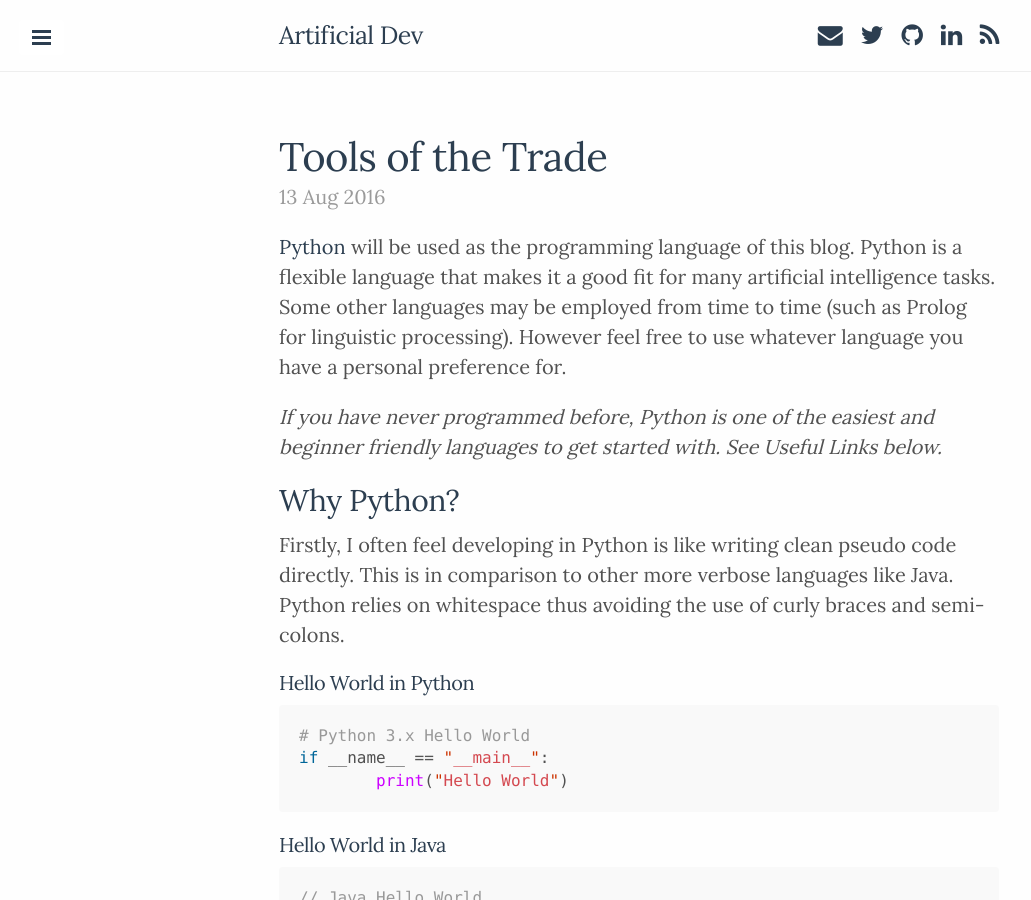
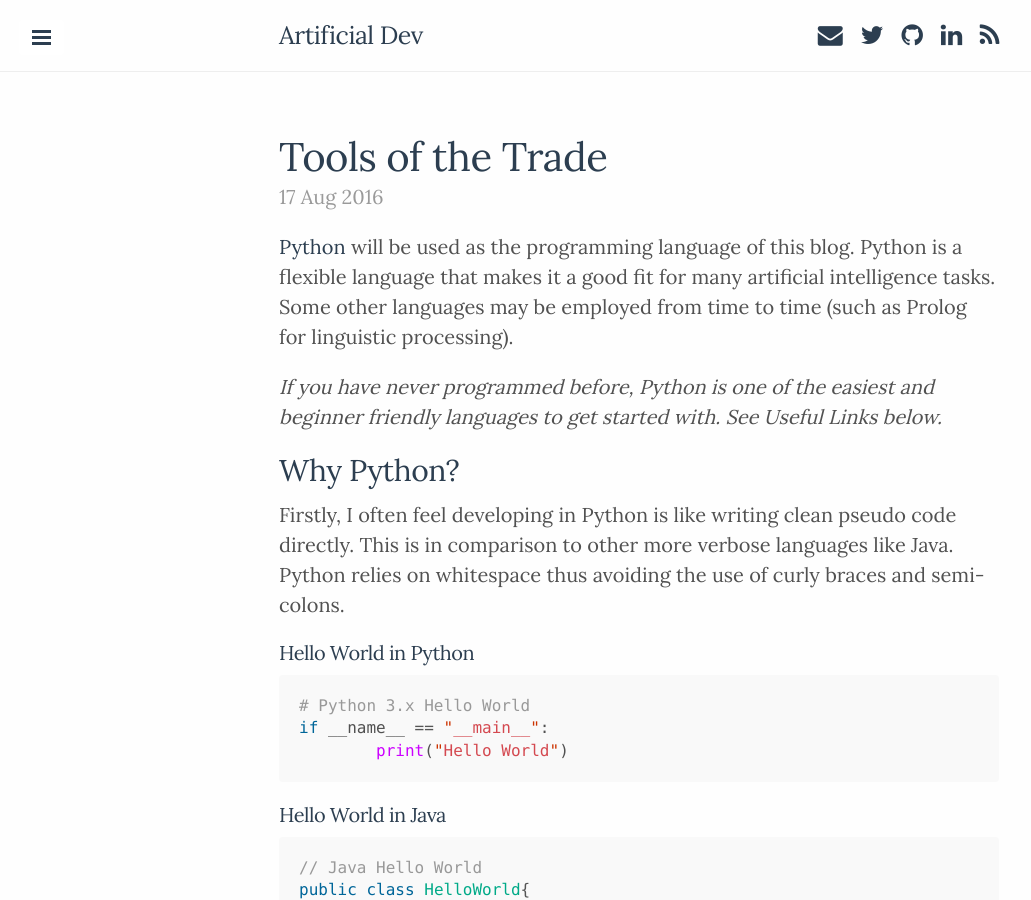
Before and after one commit to seanquinn/seanquinn.github.io, a Jekyll site: the page built from _posts/2016-08-17-tools-of-the-trade.md, in a window 1280 px wide and 900 px high. Shown: the whole window, without its empty margins (1-1032 px from the left). Built offline with Jekyll 4.4.1, drawn with Linux system fonts in a browser that asks for light colours; Markdown is read by kramdown in place of the engine named in the settings; comment, search, counter and statistics services are not loaded.

Commit message:
Update Date and Excerpt of Tools of the trade post

```diff
--- a/_posts/2016-08-13-tools-of-the-trade.md
+++ b/_posts/2016-08-17-tools-of-the-trade.md
@@ -5,7 +5,9 @@
 comments: true
 ---
 
-[Python](https://www.python.org/) will be used as the programming language of this blog. Python is a flexible language that makes it a good fit for many artificial intelligence tasks. Some other languages may be employed from time to time (such as Prolog for linguistic processing). However feel free to use whatever language you have a personal preference for.
+[Python](https://www.python.org/) will be used as the programming language of this blog. Python is a flexible language that makes it a good fit for many artificial intelligence tasks. Some other languages may be employed from time to time (such as Prolog for linguistic processing).
+
+<!--excerpt-->
 
 *If you have never programmed before, Python is one of the easiest and beginner friendly languages to get started with. See Useful Links below.*
 
```
